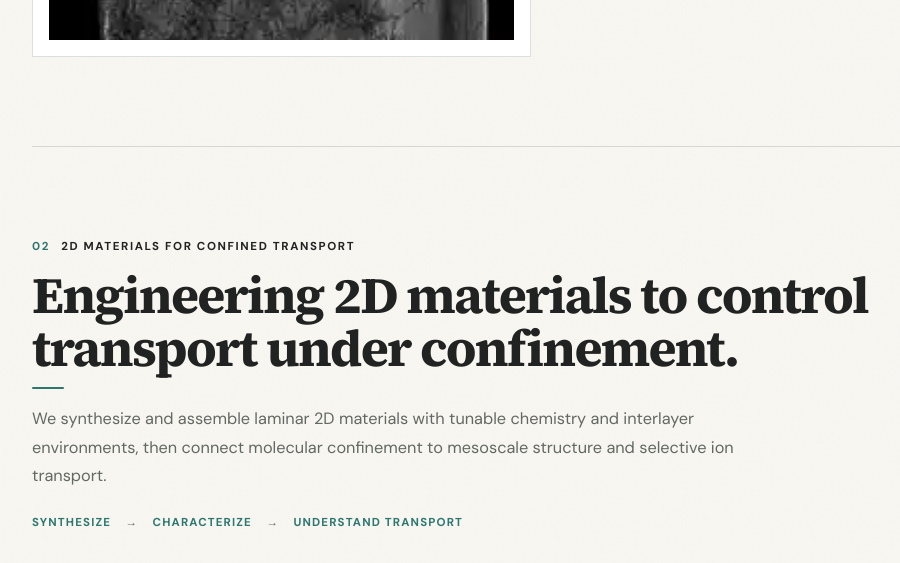
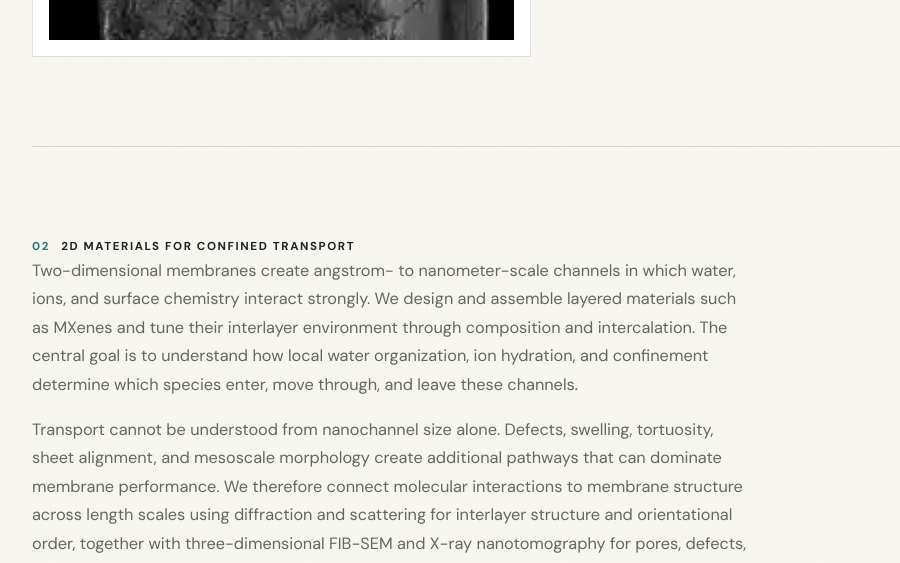
Before and after one commit to yaguangzhu94-byte/zhuinterfaces, a Jekyll site: the page built from _pages/research.md, in a window 1280 px wide and 1400 px high, scrolled down 3839 px. Shown: the top 563 px of the window, without its empty margins (82-982 px from the left). Built offline with Jekyll 4.4.1, drawn with Linux system fonts in a browser that asks for light colours; a style sheet for code colours, icons or effects is not loaded; some of the changed text lies outside the part shown; grey boxes are pictures that could not be loaded.

Commit message:
Redesign Direction 2 around submitted MXene figures

```diff
--- a/_pages/research.md
+++ b/_pages/research.md
@@ -24,91 +24,62 @@ permalink: /research/
     </div>
 
     <div class="research-story-block reaction-story">
+      <div class="story-text"><div class="story-kicker">REACTIONS</div><h3>One platform, different interfacial chemistries.</h3><p>We adapt a common electrochemical architecture to study transformations at opposing interfaces, including CO<sub>2</sub> electroreduction and ammonia oxidation. The emphasis is not a single device chemistry, but the dynamic interfacial processes shared across electrochemical systems.</p><div class="reaction-tags"><span>CO<sub>2</sub> electroreduction</span><span>Ammonia oxidation</span></div></div>
+      <figure class="story-figure cell-figure"><div class="cell-sketch" aria-label="Electrochemical cell architecture"><div class="cell-layer cell-layer-left"></div><div class="cell-layer cell-layer-porous"></div><div class="cell-layer cell-layer-catalyst"></div><div class="cell-layer cell-layer-membrane"></div><div class="cell-layer cell-layer-right"></div><div class="cell-bubbles"><i></i><i></i><i></i><i></i><i></i></div></div><figcaption>Electrochemical cell architecture. Reaction-specific electrode and electrolyte environments are varied while maintaining access to the working interface.</figcaption></figure>
+    </div>
+
+    <div class="research-story-block operando-story">
+      <div class="story-text"><div class="story-kicker">OPERANDO PLATFORM</div><h3>Seeing inside a working electrochemical device.</h3><p>Our synchrotron-compatible cells are designed so that diffraction and transmission imaging can probe the same operating device. This provides complementary views of interfacial structure, phase evolution, and transport while current is flowing.</p></div>
+      <figure class="story-figure media-placeholder media-operando"><div class="media-placeholder-label">OPERANDO CELL · DIFFRACTION · RADIOGRAPHY</div><p>Reserved for your uploaded operando platform figure.</p></figure>
+    </div>
+
+    <div class="research-media-pair">
+      <div class="media-panel"><div class="story-kicker">DYNAMIC RADIOGRAPHY</div><h3>Gas accumulation and liquid redistribution.</h3><p>Time-resolved radiography tracks changes in X-ray transmission as gas accumulates and liquid is displaced inside porous components and flow channels. The contrast evolution provides a direct view of how the internal multiphase environment changes during operation.</p><div class="media-placeholder media-video"><span>RADIOGRAPHY</span><p>Operando radiography image</p></div></div>
+      <div class="media-panel"><div class="story-kicker">OPERANDO DIFFRACTION</div><h3>Phase evolution under operating current.</h3><p>Two-dimensional diffraction patterns reveal changes in crystalline phases during operation, including the appearance of salt diffraction features at elevated current density.</p><div class="media-placeholder media-diffraction"><span>2D XRD</span><p>Operando diffraction patterns</p></div></div>
+    </div>
+  </section>
+
+  <section class="research-direction research-direction-two" id="transport">
+    <div class="direction-copy direction-two-copy">
+      <div class="direction-meta"><span>02</span><b>2D MATERIALS FOR CONFINED TRANSPORT</b></div>
+      <p>Two-dimensional membranes create angstrom- to nanometer-scale channels in which water, ions, and surface chemistry interact strongly. We design and assemble layered materials such as MXenes and tune their interlayer environment through composition and intercalation. The central goal is to understand how local water organization, ion hydration, and confinement determine which species enter, move through, and leave these channels.</p>
+      <p>Transport cannot be understood from nanochannel size alone. Defects, swelling, tortuosity, sheet alignment, and mesoscale morphology create additional pathways that can dominate membrane performance. We therefore connect molecular interactions to membrane structure across length scales using diffraction and scattering for interlayer structure and orientational order, together with three-dimensional FIB-SEM and X-ray nanotomography for pores, defects, and transport heterogeneity. This multiscale picture guides the design of selective membranes for water treatment, separations, and sustainable ion-management technologies.</p>
+    </div>
+
+    <div class="research-story-block direction-two-design-story">
       <div class="story-text">
-        <div class="story-kicker">REACTIONS</div>
-        <h3>One platform, different interfacial chemistries.</h3>
-        <p>We adapt a common electrochemical architecture to study transformations at opposing interfaces, including CO<sub>2</sub> electroreduction and ammonia oxidation. The emphasis is not a single device chemistry, but the dynamic interfacial processes shared across electrochemical systems.</p>
-        <div class="reaction-tags"><span>CO<sub>2</sub> electroreduction</span><span>Ammonia oxidation</span></div>
+        <div class="story-kicker">MATERIALS DESIGN</div>
+        <h3>Building confined channels with tunable chemistry.</h3>
+        <p>Our membrane design begins with 2D building blocks and molecular or ionic intercalants that regulate water content, interlayer spacing, and surface interactions. We then translate these nanoscale controls into scalable membrane architectures while preserving selective transport pathways.</p>
       </div>
-      <figure class="story-figure cell-figure">
-        <div class="cell-sketch" aria-label="Electrochemical cell architecture">
-          <div class="cell-layer cell-layer-left"></div>
-          <div class="cell-layer cell-layer-porous"></div>
-          <div class="cell-layer cell-layer-catalyst"></div>
-          <div class="cell-layer cell-layer-membrane"></div>
-          <div class="cell-layer cell-layer-right"></div>
-          <div class="cell-bubbles"><i></i><i></i><i></i><i></i><i></i></div>
-        </div>
-        <figcaption>Electrochemical cell architecture. Reaction-specific electrode and electrolyte environments are varied while maintaining access to the working interface.</figcaption>
+      <figure class="story-figure direction-two-figure direction-two-design-figure">
+        <img src="../images/research/direction2-design.webp" alt="Design and fabrication of two-dimensional membranes for selective ion transport">
+        <figcaption>2D building blocks, intercalant design, structure modulation, and membrane fabrication for selective ion transport.</figcaption>
       </figure>
     </div>
 
-    <div class="research-story-block operando-story">
+    <div class="research-story-block direction-two-multiscale-story">
       <div class="story-text">
-        <div class="story-kicker">OPERANDO PLATFORM</div>
-        <h3>Seeing inside a working electrochemical device.</h3>
-        <p>Our synchrotron-compatible cells are designed so that diffraction and transmission imaging can probe the same operating device. This provides complementary views of interfacial structure, phase evolution, and transport while current is flowing.</p>
+        <div class="story-kicker">CONFINEMENT ACROSS SCALES</div>
+        <h3>From molecular interactions to membrane-scale transport.</h3>
+        <p>Confinement begins with molecular-scale solvation and ion–surface interactions, but the resulting transport response emerges across nanochannels, mesoscale morphology, and the full membrane. We use this hierarchy to identify where selectivity is created—and where defects or structural heterogeneity bypass it.</p>
       </div>
-      <figure class="story-figure media-placeholder media-operando">
-        <div class="media-placeholder-label">OPERANDO CELL · DIFFRACTION · RADIOGRAPHY</div>
-        <p>Reserved for your uploaded operando platform figure.</p>
+      <figure class="story-figure direction-two-figure direction-two-multiscale-figure">
+        <img src="../images/research/direction2-multiscale.webp" alt="Multiscale membrane structure from molecular interactions to mesoscale and macroscale properties">
+        <figcaption>Connecting molecular interactions, confined transport, mesoscale membrane structure, and macroscopic properties.</figcaption>
       </figure>
     </div>
 
-    <div class="research-media-pair">
-      <div class="media-panel">
-        <div class="story-kicker">DYNAMIC RADIOGRAPHY</div>
-        <h3>Gas accumulation and liquid redistribution.</h3>
-        <p>Time-resolved radiography tracks changes in X-ray transmission as gas accumulates and liquid is displaced inside porous components and flow channels. The contrast evolution provides a direct view of how the internal multiphase environment changes during operation.</p>
-        <div class="media-placeholder media-video"><span>RADIOGRAPHY</span><p>Operando radiography image</p></div>
+    <div class="research-story-block direction-two-characterization-story">
+      <div class="story-text">
+        <div class="story-kicker">MULTISCALE CHARACTERIZATION</div>
+        <h3>Resolving structure that controls transport.</h3>
+        <p>Scattering, diffraction, microscopy, and three-dimensional imaging provide complementary windows into membrane organization. SAXS/WAXS resolve nanoscale spacing and orientational order, while FIB-SEM and X-ray tomography reveal subsurface pores, defects, swelling, and heterogeneous ion-transport pathways at the micron scale.</p>
       </div>
-      <div class="media-panel">
-        <div class="story-kicker">OPERANDO DIFFRACTION</div>
-        <h3>Phase evolution under operating current.</h3>
-        <p>Two-dimensional diffraction patterns reveal changes in crystalline phases during operation, including the appearance of salt diffraction features at elevated current density.</p>
-        <div class="media-placeholder media-diffraction"><span>2D XRD</span><p>Operando diffraction patterns</p></div>
-      </div>
-    </div>
-  </section>
-
-  <section class="research-direction" id="transport">
-    <div class="direction-copy">
-      <div class="direction-meta"><span>02</span><b>2D MATERIALS FOR CONFINED TRANSPORT</b></div>
-      <h2>Engineering 2D materials to control transport under confinement.</h2>
-      <p>We synthesize and assemble laminar 2D materials with tunable chemistry and interlayer environments, then connect molecular confinement to mesoscale structure and selective ion transport.</p>
-      <div class="process-words"><span>SYNTHESIZE</span><i>→</i><span>CHARACTERIZE</span><i>→</i><span>UNDERSTAND TRANSPORT</span></div>
-    </div>
-
-    <div class="direction-visual transport-visual">
-      <div class="transport-stage">
-        <div class="visual-label">SYNTHESIZE</div>
-        <svg viewBox="0 0 300 270" role="img" aria-label="Layered 2D materials with ions and confined water">
-          <g stroke="#2d7771" stroke-width="5" fill="#b7d6d0"><path d="M25 54 C90 35 205 65 275 45 L270 73 C200 89 90 62 29 80 Z"/><path d="M25 117 C90 98 205 128 275 108 L270 136 C200 152 90 125 29 143 Z"/><path d="M25 180 C90 161 205 191 275 171 L270 199 C200 215 90 188 29 206 Z"/></g>
-          <g fill="#7775a8"><circle cx="92" cy="99" r="10"/><circle cx="171" cy="92" r="10"/><circle cx="214" cy="157" r="10"/></g><g fill="#d97a5d"><circle cx="135" cy="91" r="8"/><circle cx="122" cy="159" r="8"/><circle cx="240" cy="93" r="8"/></g><g fill="#a9c9c3"><circle cx="69" cy="99" r="6"/><circle cx="110" cy="101" r="6"/><circle cx="151" cy="159" r="6"/><circle cx="230" cy="158" r="6"/></g>
-        </svg>
-        <p>2D building blocks<br>Intercalation · Surface chemistry</p>
-      </div>
-
-      <div class="transport-stage characterization-stage">
-        <div class="visual-label visual-label-purple">CHARACTERIZE</div>
-        <div class="characterization-grid">
-          <div class="tomo-cube"><div class="pore p1"></div><div class="pore p2"></div><div class="pore p3"></div><div class="pore p4"></div><div class="pore p5"></div></div>
-          <div class="scatter-pattern saxs"><span></span></div>
-          <div class="scatter-pattern waxs"><span></span></div>
-        </div>
-        <div class="characterization-labels"><span>3D MORPHOLOGY</span><span>SAXS (2D)</span><span>WAXS (2D)</span></div>
-        <p>Tomography · Scattering · Diffraction · Spectroscopy</p>
-      </div>
-
-      <div class="transport-stage transport-mechanism">
-        <div class="visual-label visual-label-green">UNDERSTAND TRANSPORT</div>
-        <svg viewBox="0 0 330 270" role="img" aria-label="Selective ion transport through confined 2D channels">
-          <path d="M20 55 C95 40 232 69 310 52" fill="none" stroke="#2d7771" stroke-width="6"/><path d="M20 116 C95 101 232 130 310 113" fill="none" stroke="#2d7771" stroke-width="6"/><path d="M20 177 C95 162 232 191 310 174" fill="none" stroke="#2d7771" stroke-width="6"/><path d="M20 238 C95 223 232 252 310 235" fill="none" stroke="#2d7771" stroke-width="6"/>
-          <g fill="#7775a8"><circle cx="75" cy="89" r="10"/><circle cx="167" cy="150" r="10"/><circle cx="263" cy="210" r="10"/></g><g fill="#d97a5d"><circle cx="122" cy="90" r="7"/><circle cx="215" cy="149" r="7"/><circle cx="285" cy="88" r="7"/></g><g fill="#a9c9c3"><circle cx="54" cy="91" r="5"/><circle cx="94" cy="91" r="5"/><circle cx="149" cy="150" r="5"/><circle cx="185" cy="150" r="5"/></g>
-          <path d="M56 207 C105 175 135 181 164 149 C199 110 235 117 278 78" fill="none" stroke="#d97a5d" stroke-width="3" stroke-dasharray="8 7"/>
-        </svg>
-        <p>Hydration · Confinement · Selectivity</p>
-      </div>
+      <figure class="story-figure direction-two-figure direction-two-characterization-figure">
+        <img src="../images/research/direction2-characterization.webp" alt="Multiscale characterization of membrane surface structure, subsurface morphology, orientational order, water distribution, and ion flux">
+        <figcaption>Linking surface and subsurface structure, orientational order, water distribution, and ion flux across complementary characterization length scales.</figcaption>
+      </figure>
     </div>
   </section>
 </div>
```
